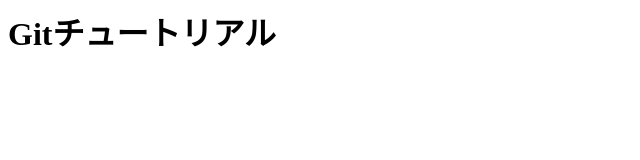
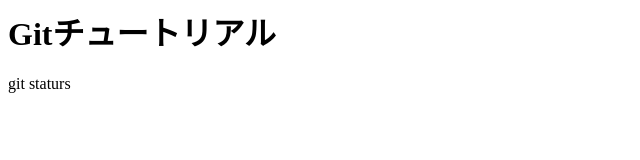
Before and after one commit to yasutomo1014/git_tutorial, a plain HTML site: page index.html in a window 1280 px wide. Shown: the full height of the page, 0-640 px from the left. Drawn offline with Linux system fonts and the light colour scheme.

Commit message:
git statusコマンドを追記

```diff
--- a/index.html
+++ b/index.html
@@ -1 +1,2 @@
 <h1>Gitチュートリアル</h1>
+<p>git staturs</p>
```
